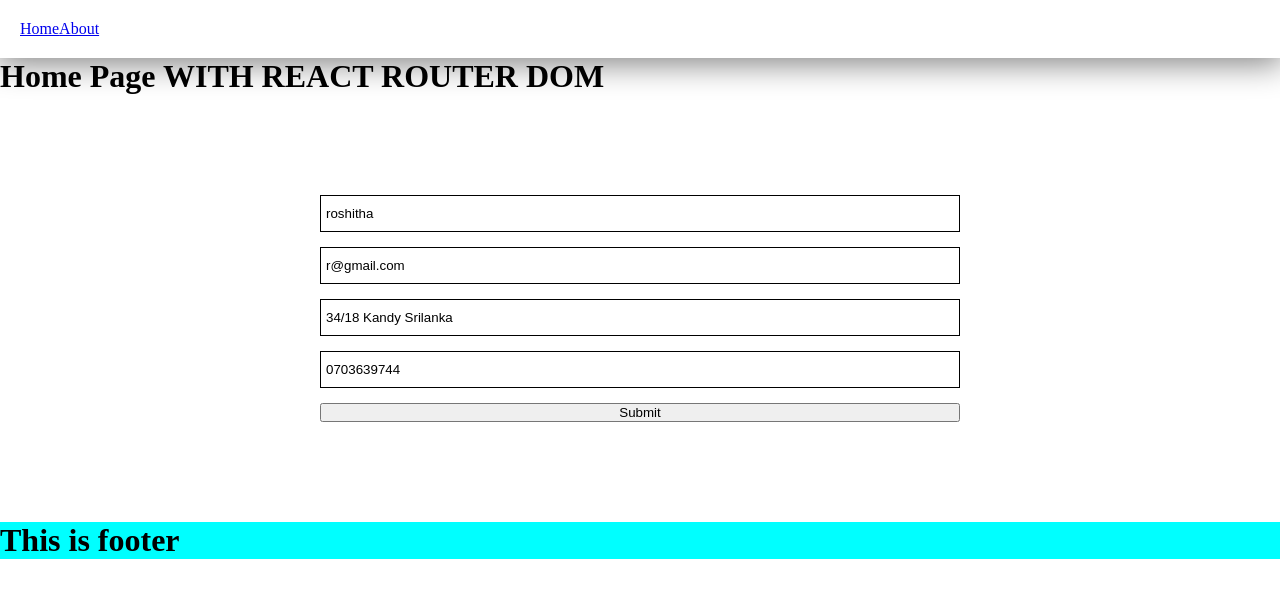
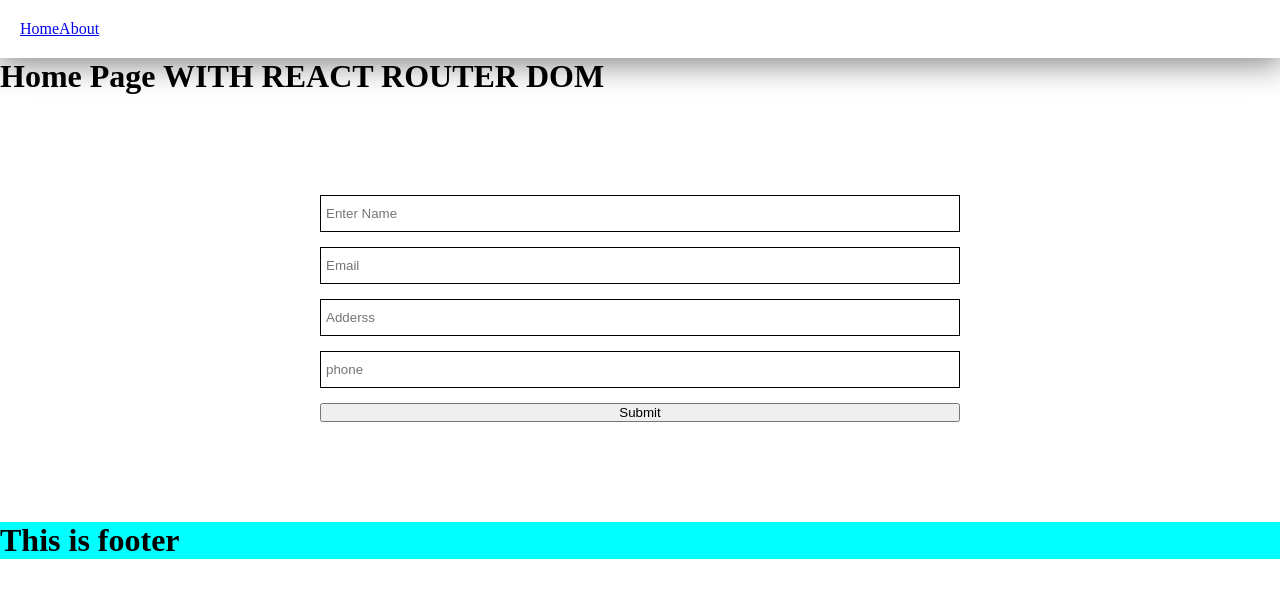
Before and after one commit to dev-roshitha/react-redux, a React (Create React App) app: page / in a window 1280 px wide. Shown: the top 598 px of the page. Built offline with nearby package versions, Linux system fonts and the light colour scheme.

Commit message:
update app

```diff
--- a/src/pages/home/index.jsx
+++ b/src/pages/home/index.jsx
@@ -1,25 +1,49 @@
 import { useReducer } from "react";
 
-const reducer = (state, action)=> {}
+const reducer = (state, action)=> {
+  if(action.type === 'setName'){
+    return {...state, name: action.data}
+  }else if(action.type === 'setEmail'){
+    return {...state, email: action.data}
+  }else if(action.type === 'setAddress'){
+    return {...state, address: action.address}
+  }else if(action.type === 'setPhone'){
+    return {...state, phone: action.address}
+  }else{
+    return state
+  }
+}
 
 const Home = () => {
 
   const [state, setState] = useReducer(reducer, {
-    name: "roshitha",
-    email: "r@gmail.com",
-    address: "34/18 Kandy Srilanka",
-    phone: "0703639744"
+    name: '',
+    email: '',
+    address: '',
+    phone: '',
   })
-
+  console.log(state)
   return(
     <div>
       <h1>Home Page WITH REACT ROUTER DOM</h1>
       <section className="wrapper">
         <div className="home-wrapper">
-          <input type="text" value={state.name} placeholder="Enter Name" />
-          <input type="text" value={state.email} placeholder="Email" />
-          <input type="text" value={state.address} placeholder="Adderss" />
-          <input type="text" value={state.phone} placeholder="phone" />
+          <input type="text" value={state.name} onChange={(e)=> setState({
+            type: 'setName',
+            data: e.target.value
+          })} placeholder="Enter Name" />
+          <input type="text" value={state.email} onChange={(e) => setState({
+            type: 'setEmail',
+            data: e.target.value
+          })} placeholder="Email" />
+          <input type="text" value={state.address} onChange={(e) => setState({
+            type: 'setAddress',
+            data: e.target.value
+          })} placeholder="Adderss" />
+          <input type="text" value={state.phone} onChange={(e) => setState({
+            type: 'setPhone',
+            data: e.target.value
+          })} placeholder="phone" />
           <button>Submit</button>
         </div>
       </section>
```
